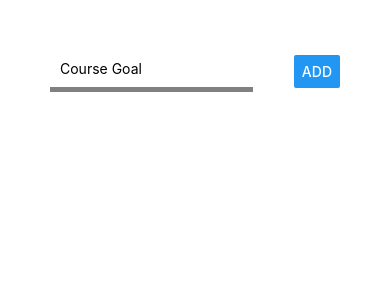
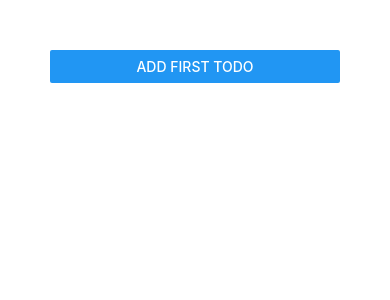
Before and after one commit to jayakrishnan98/MyFirstReactNativeApp, a React Native app: screen / in a window 390 px wide. Shown: the top 300 px of the page. Built offline with nearby package versions, Linux system fonts and the light colour scheme.

Commit message:
Modal overlay and animation added

```diff
--- a/App.js
+++ b/App.js
@@ -13,6 +13,7 @@ import GoalInput from "./components/GoalInput";
 
 export default function App() {
   const [courseGoals, setCourseGoals] = useState([]);
+  const [isAddMode, setIsAddMode] = useState(false)
 
   const addGoalHandler = (goalTitle) => {
     setCourseGoals(() => [
@@ -29,7 +30,8 @@ export default function App() {
 
   return (
     <View style={styles.screen}>
-      <GoalInput onAddGoal={addGoalHandler} />
+      <Button title = "Add First Todo" onPress={()=> setIsAddMode(true)}/>
+      <GoalInput visible = {isAddMode} onAddGoal={addGoalHandler} />
 
       <FlatList
         keyExtractor={(item, index) => {
@@ -40,7 +42,7 @@ export default function App() {
           <GoalItem
             onDelete={removeGoalHandler}
             title={itemData.item.value}
-            id={itemData.item.id}
+            id={itemData.item.id} //converted key to id because only id worked here
           />
         )}
       />
--- a/components/GoalInput.js
+++ b/components/GoalInput.js
@@ -1,7 +1,7 @@
-import React, {useState} from "react";
-import { View, TextInput, Button, StyleSheet } from "react-native";
+import React, { useState } from "react";
+import { View, TextInput, Button, StyleSheet, Modal } from "react-native";
 
-const GoalInput = props => {
+const GoalInput = (props) => {
   const [enteredGoal, setEnteredGoal] = useState("");
 
   const goalInputHandler = (enteredText) => {
@@ -9,6 +9,7 @@ const GoalInput = props => {
   };
 
   return (
+    <Modal visible = {props.visible} animationType="slide">
       <View style={styles.inputContainer}>
         <TextInput
           placeholder="Course Goal"
@@ -19,6 +20,7 @@ const GoalInput = props => {
         <Button title="ADD" onPress={props.onAddGoal.bind(this, enteredGoal)} />
         {/* () => props.onAddGoal(enteredGoal) */}
       </View>
+    </Modal>
   );
 };
 
```
Lines whose indentation alone changed are shown as unchanged.
